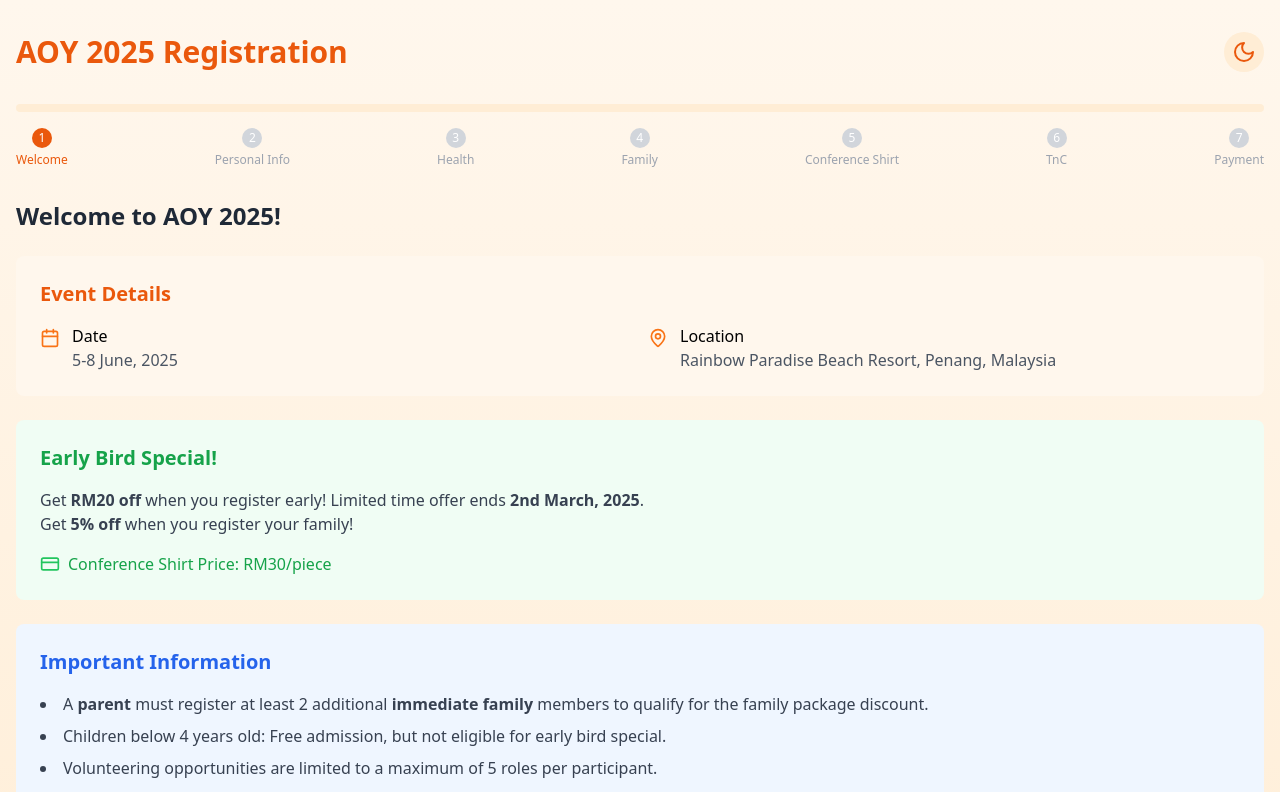
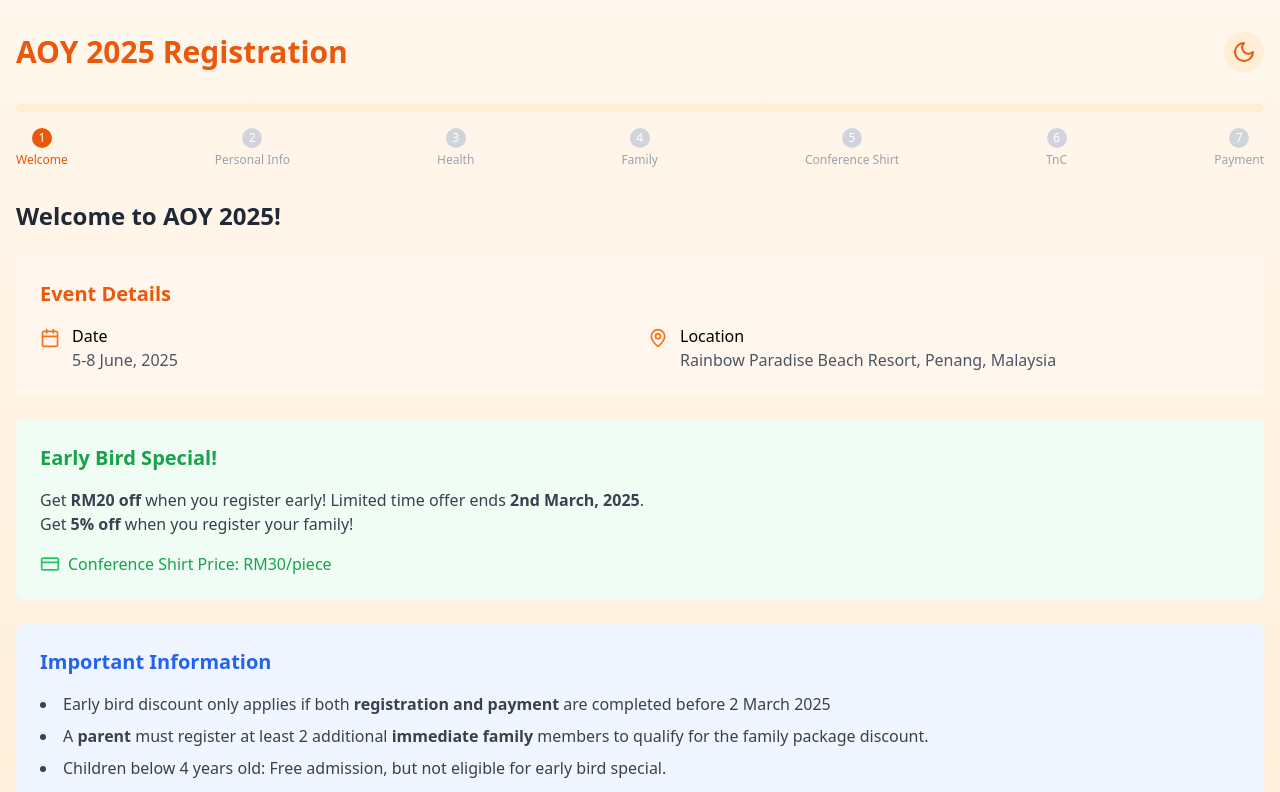
Before and after one commit to William2897/aoy-registration-form, a React (Vite) app in the folder frontend/: page / in a window 1280 px wide. Shown: the top 792 px of the page. Built offline with nearby package versions, Linux system fonts and the light colour scheme.

Commit message:
Add early bird discount eligibility information to WelcomeSection

```diff
--- a/frontend/src/components/WelcomeSection.tsx
+++ b/frontend/src/components/WelcomeSection.tsx
@@ -56,6 +56,7 @@
             Important Information
           </h3>
           <ul className="list-disc list-inside space-y-2 text-gray-700 dark:text-gray-300">
+            <li>Early bird discount only applies if both <strong>registration and payment</strong> are completed before 2 March 2025</li>
             <li>A <strong>parent</strong> must register at least 2 additional <strong>immediate family</strong> members to qualify for the family package discount.</li>
             <li>Children below 4 years old: Free admission, but not eligible for early bird special.</li>
             <li>Volunteering opportunities are limited to a maximum of 5 roles per participant.</li>
```
